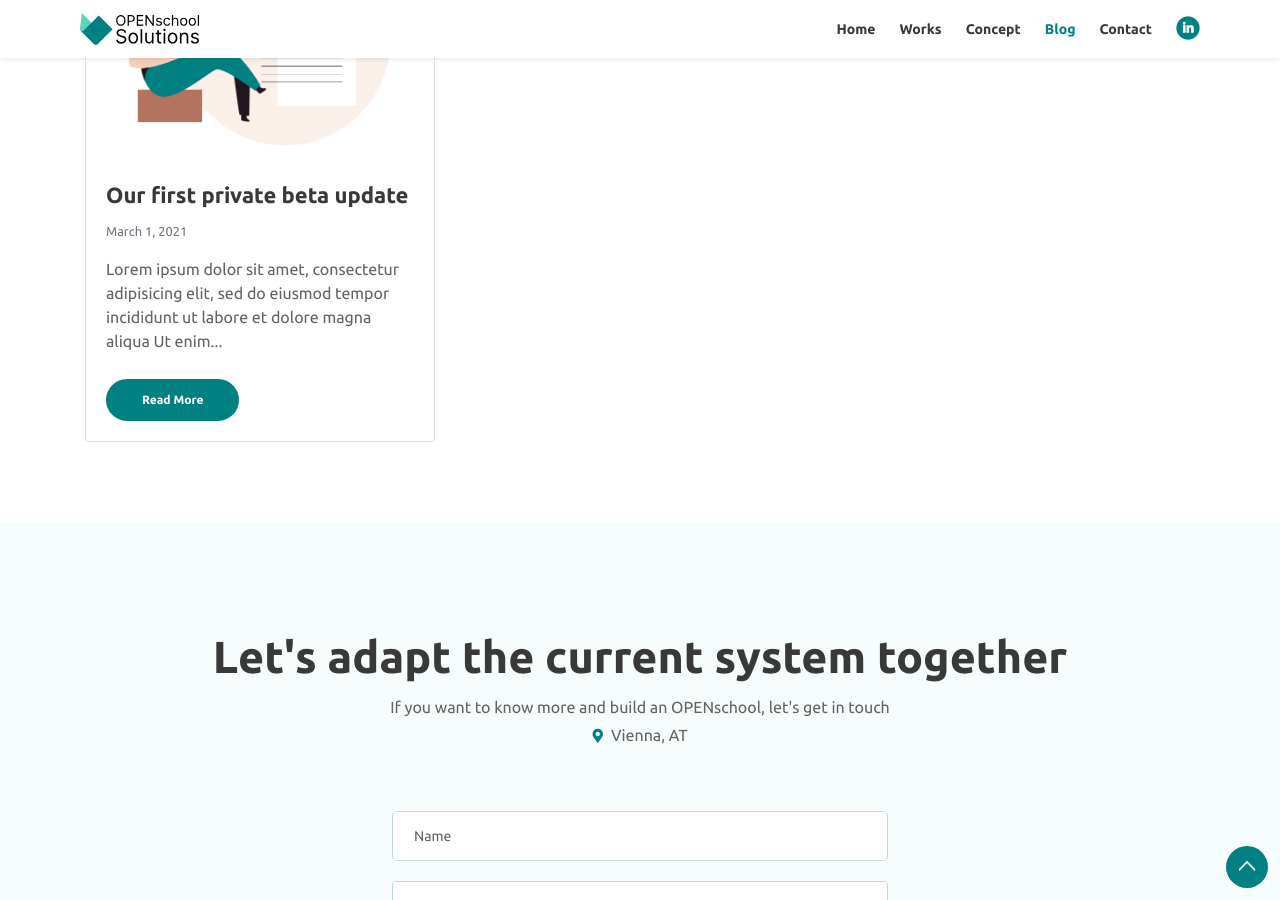
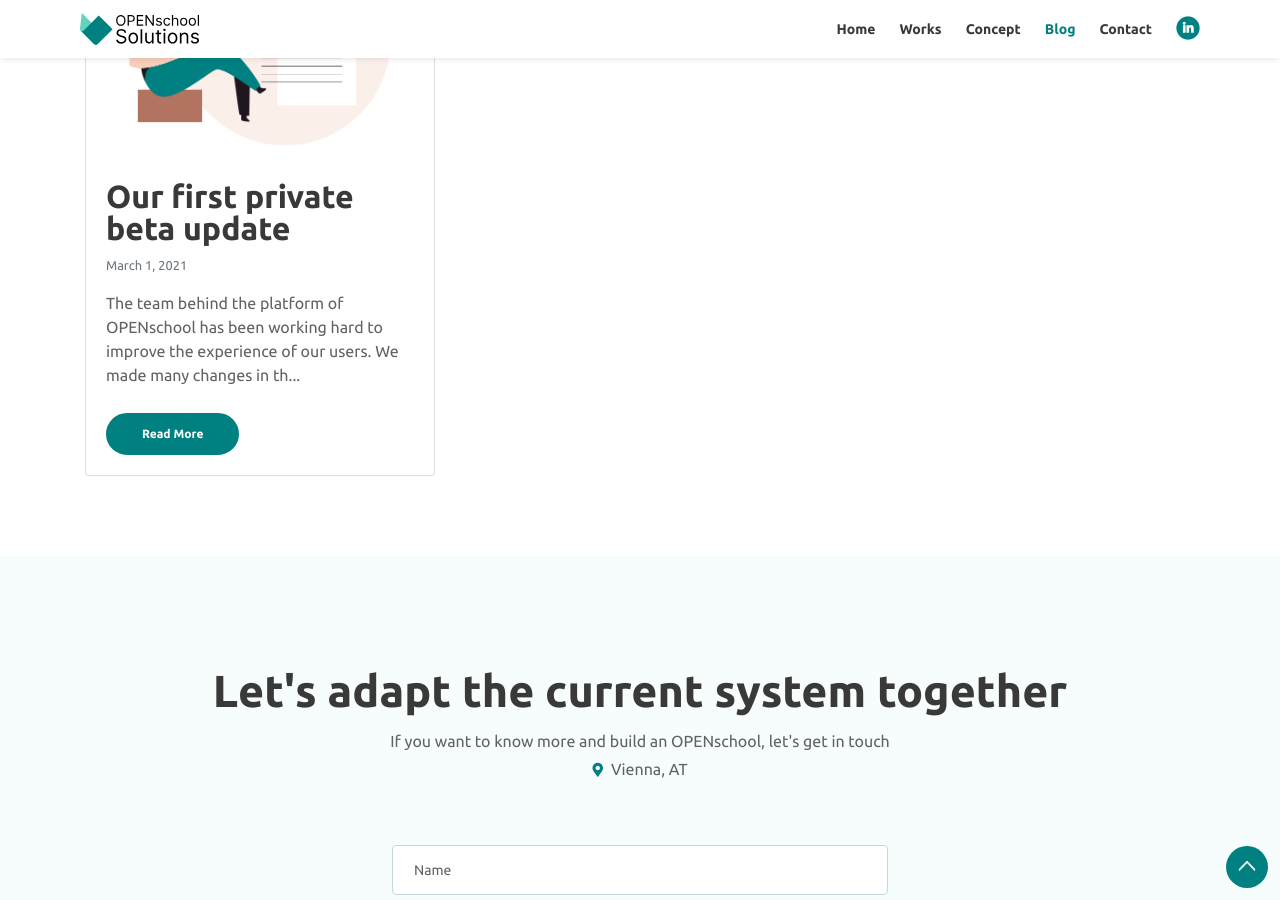
Before and after one commit to openschoolsolutions/openschoolsolutions.github.io, a Jekyll site: the page built from index2.html, in a window 1280 px wide and 900 px high, scrolled down 2522 px. Built offline with Jekyll 4.4.1, drawn with Linux system fonts in a browser that asks for light colours; some of the changed lines change nothing that is shown.

Commit message:
20200301 Blogpost.

```diff
--- a/_posts/2021-03-01-our-first-beta-update.md
+++ b/_posts/2021-03-01-our-first-beta-update.md
@@ -1,44 +1,58 @@
 ---
 layout: post
 title:  "Our first private beta update"
-description: "Lorem ipsum dolor sit amet, consectetur adipisicing elit, sed do eiusmod tempor incididunt ut labore et dolore magna aliqua Ut enim..."
+description: "The team behind the platform of OPENschool has been working hard to improve the experience of our users. We made many changes in th..."
 date:   2021-03-01
 banner_preview: 20210103_beta_update.png
 banner_image: blog-banner.jpg
 category: Update
 tags: [minimal, tech, industrial design, fashion]
 ---
-The **Apple Watch** is a smartwatch developed by [Apple Inc](http://www.apple.com/). It incorporates fitness tracking and health-oriented capabilities as well as integration with iOS and other Apple products and services. The device is available in four variants: Apple Watch Sport, Apple Watch, Apple Watch Hermès, and Apple Watch Edition. The Watch is distinguished by different combinations of cases and first or third party interchangeable bands. Apple Watch relies on a wirelessly connected iPhone to perform many of its default functions such as calling and texting. It is compatible with the iPhone 5 or later models running iOS 8.2 or later, through the use of Bluetooth or Wi-Fi.
+The team behind the platform of OPENschool has been working hard to improve the experience of our users. We made many changes in the backend to improve the workflows of students and teachers, and some changes in the frontend to improve readability and semantics.
+But not only that, we expanded the quality assurance of the system so we ensure that old and new features work flawlessly for our users.
 
-<!--more-->
+### Duplicate competencies
 
-Announced by Tim Cook on September 9, 2014, the device was available for pre-order on April 10 and began shipping on April 24, 2015. The Apple Watch quickly became the best-selling wearable device, with the shipment of 4.2 million smartwatches in the second quarter of 2015, according to analyst firm Canalys.
+We did some big changes in the logic to duplicate competencies, now you'll get better performance and a refined UX to make your workflow smoother. We understand how important it is to port learning content between Subjects. Our custom implementation will allow us to make even more improvements in later updates, so stay tuned!
 
->“You can only do so many things great, and you should cast aside everything else.”
-><cite>― Tim Cook</cite>
+### Assessments with multiple questions, better UX
 
-Rumors surrounded an Apple-developed wearable back as far as 2011, which conceptualized the device as a variation of the iPod that would curve around the user's wrist, and feature Siri integration. On February 10, 2013, both The New York Times and The Wall Street Journal reported that Apple was beginning to develop an iOS-based smartwatch with a curved display. On February 12, 2013, Bloomberg reported that Apple's smartwatch project was "beyond the experimentation phase in its development", and had a team of at least 100 designers were working on the project. Further reports in March 2013 indicated that Apple planned to release the device by the end of the year. In July 2013, Financial Times reported that Apple had begun hiring more employees to work on the smartwatch, and that it was targeting a possible retail release in late 2014.
+Maybe you want to assess your students by asking multiple questions related to one Competency, now we made it much easier to have multiple questions in each Assessment, so students get redirected to learning content they need whenever they need it.
 
-### Unveiling & Release
+All assessments have now multiple questions to give more creative freedom to the teachers. Questions are displayed one at a time and it's easier to know what questions we're already answered.
 
-In April 2014, Apple CEO [Tim Cook](https://en.wikipedia.org/wiki/Tim_Cook) told The Wall Street Journal that the company was planning to launch new product categories that year, but did not reveal any specifics. In June 2014, Reuters reported that production was expected to begin in July for a release in October.
+### Export with yml files, more performance
 
-Apple Watch was first unveiled after a classic and ever infamous *"We do have 'one more thing'..."* slide, which heard enormous applause, on September 9, 2014 during a press event which also saw the introduction of the iPhone 6. After the reveal video, the auditorium erupted with applause while Tim Cook rolled back his sleeve, revealing an Apple Watch on his wrist. Speaking about the device, Apple CEO Tim Cook explained that Apple Watch was "a new, intimate way to communicate from your wrist, and a comprehensive health and fitness device."
+As our backend changed for our duplicate feature we also improved exporting competencies. Now the files are more readable and sorted per Content-Type. You can manually edit the files and get the content you need in multiple instances.
 
-In comparison to other Apple products and competing smartwatches, marketing of Apple Watch focused more on advertising the device as a fashion accessory; a 12-page advertising spread for Apple Watch in an issue of Vogue focused primarily on the different body and band styles available, and downplayed the technological aspects of it. Apple has also, in particular, focused upon its health and fitness-oriented features, competing against dedicated activity trackers.
+### Many many more tests
 
-{% include image_full.html imageurl="/assets/images/blog-detail.jpg" title="Apple Watch" caption="Apple watch on the wrist" %}
+We love testing and it was our primary focus for this version. We believe that the best way to ensure that our users have the best experience with our app, we need to provide them with testing for each feature of our platform.
 
-### Release
+With our efforts, we achieved 500+ lines only for feature testing and we are planning to expand this even more.
 
-Pre-orders for Apple Watch began on April 10, 2015, with an official release on April 24.
+### Better user management
 
-On launch, Apple Watch was not available at Apple Store; beginning on April 10, 2015, customers could receive appointments for demonstrations and fitting, but the device was not in-stock for walk-in purchase, and had to be reserved and ordered online (however, sales representatives are able to assist in the process). CNET felt that this distribution model was designed to prevent Apple Store locations from having long line-ups due to high demand. Selected Apple Watch models were available in-store at certain luxury boutiques and authorized Apple resellers in limited quantities. On June 4, 2015, Apple announced that it did plan to stock Apple Watch models at its retail locations. On August 24, 2015 during an earnings call, Best Buy announced that it would begin stocking Apple Watch at its retail stores by the end of September. Both T-Mobile US and Sprint also announced plans to offer Apple Watch through its retail stores.
+There have been multiple improvements in the user interface for user management. Now it is required for a user to be active in the platform before making any change or even reading the information. We validate this with a field that is enabled by the Super Admin of the platform.
 
->“Design is a funny word. Some people think design means how it looks. But of course, if you dig deeper, it's really how it works.” <cite>― Steve Jobs</cite>
+But not only that, we added the username field to keep more user information private. Users no longer need to use their names and instead they can only select a unique username that will be displayed across the platform.
 
-On September 9, 2015, in Apple's Special Event, Apple launched a new collection of Apple Watch in a collaboration with Hermès. This new collection of Apple Watch is named as Apple Watch Hermès, comes in stainless steel body with finely crafted leather bands in distinctive styles from Hermès, including the Single Tour, Double Tour and Cuff models. Apple Watch Hermès is available only in selected retail stores of Apple and Hermès.
+### Better UX for students to know their progress
 
-The device was not branded as "iWatch" (which would put it in line with its other product lines) due to trademark conflicts in certain territories; in the United States, the iWatch trademark is owned by OMG Electronics—who was crowdfunding a device under the same name, and is owned in the European Union by Irish firm Probendi. In July 2015, Probendi sued Apple Inc. for trademark infringement, arguing that through keyword advertising on the Google search engine, it caused advertising for the Apple Watch to appear on search results pages when users searched for the trademarked term "iWatch".
+We understand how important it is for each student to track their own progress so we worked on displaying the information about it and making it available every time that a Topic is updated.
 
-Apple Watch finally goes on sale in India on Nov. 6. The device also has launched in Chile, the Philippines, and South Africa.  [ [Source](https://en.wikipedia.org/wiki/Apple_Watch) ]
+Now all students will track their progress much easier as that information is displayed on every Topic information page across the platform. Every time that an Assessment or Learning Path is updated by a student, the changes are reflected in the UI to know what is the status of each item.
+### Save and publish
+
+We want to make things easier for the teachers of our platform so now it takes one button to publish a Competency and all its contents. It will detect the Topics that are incomplete and make them not visible for students.
+
+With the information on the screen, it will be much easier to identify the Topics that need work or that were hidden by this feature.
+
+### CKEditor paste images
+
+We love CKEditor and we understand all the options that it offers. Now we support natively pasting images to the editor from the clipboard and they are automatically uploaded to the server.
+
+## We are also celebrating
+
+As OPENschool is one of the selected teams for the 2020 Bildunger Challenge. Thanks to that, the project was funded 100K EUR as a supporting budget to implement and expand the concept. The team cannot be happier and more thankful for this.
+We hope to give you more exciting news soon.
--- a/index2.html
+++ b/index2.html
@@ -227,7 +227,7 @@
 				<div class="card mb-3">
 					<img class="card-img" src="/assets/images/{{ post.banner_preview }}" alt="Post image">
 					<div class="card-body">
-						<h4 class="card-title">{{ post.title }}</h4>
+						<h3 class="card-title">{{ post.title }}</h4>
 						<p class="text-muted small">
 							{{ post.date | date: "%B %-d, %Y" }}
 						</p>
```
